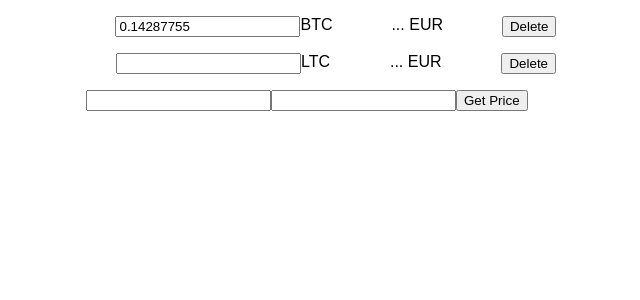
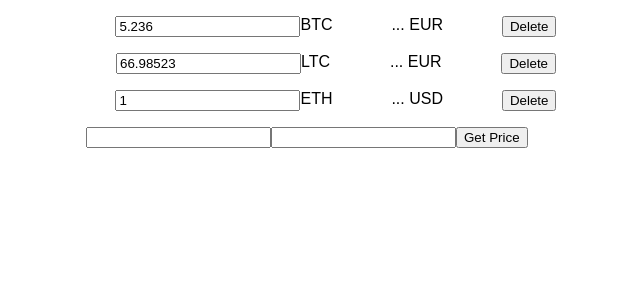
Before and after one commit to jenovs/mobx-playground, a React (Create React App) app: page / in a window 1280 px wide. Shown: the top 300 px of the page, without its empty margins (304-944 px from the left). Built offline with nearby package versions, Linux system fonts and the light colour scheme; no server answers.

Commit message:
Fix bug with 0.0 input

```diff
--- a/src/NumInput.tsx
+++ b/src/NumInput.tsx
@@ -21,7 +21,7 @@
 
     this.inputVal = (e.target as HTMLInputElement).value;
 
-    data!.addAmount(id, this.inputVal === '' ? -1 : Number(this.inputVal));
+    data!.addAmount(id, !isNaN(Number(this.inputVal)) ? this.inputVal : '');
     this.amount = this.props.data!.amountById(this.props.id);
   };
 
@@ -30,8 +30,8 @@
     e.preventDefault();
     const { data, id } = this.props;
 
-    if (this.amount <= 0) {
-      data!.addAmount(id, 1);
+    if (Number(this.amount) <= 0) {
+      data!.addAmount(id, '1');
     }
 
     this.amount = data!.amountById(id);
@@ -45,7 +45,6 @@
 
   render() {
     const { amount, handleChange, handleSubmit, inputRef } = this;
-    const formatValue = (val: number) => (val === -1 ? '' : String(val));
 
     return (
       <form onSubmit={handleSubmit} noValidate={true}>
@@ -53,7 +52,7 @@
           data-testid="num-input"
           ref={inputRef}
           type="number"
-          value={formatValue(amount)}
+          value={amount}
           onClick={e => (e.target as HTMLInputElement).select()}
           onChange={handleChange}
           onBlur={handleSubmit}
--- a/src/Store.ts
+++ b/src/Store.ts
@@ -12,7 +12,7 @@
   id: number;
   from: string;
   to: string;
-  amount: number;
+  amount: string;
 }
 
 class AppState {
@@ -20,8 +20,9 @@
   id = 2;
   @observable
   pairs: IPairs[] = [
-    { id: 0, from: 'BTC', to: 'EUR', amount: 0.14287755 },
-    { id: 1, from: 'LTC', to: 'EUR' },
+    { id: 0, from: 'BTC', to: 'EUR', amount: '5.236' },
+    { id: 1, from: 'LTC', to: 'EUR', amount: '66.98523' },
+    { id: 42, from: 'ETH', to: 'USD', amount: '1' },
   ];
   @observable prices = {};
   refreshToken = setTimeout(() => {
@@ -69,7 +70,7 @@
   }
 
   @action
-  addAmount = (id: number, amount: number) => {
+  addAmount = (id: number, amount: string) => {
     const idx = this.pairs.findIndex(pair => pair.id === id);
 
     if (idx === -1) {
@@ -85,7 +86,7 @@
       id: this.id++,
       from: from.trim().toUpperCase(),
       to: to.trim().toUpperCase(),
-      amount: 1,
+      amount: '1',
     });
   };
 
```
Also changed, not shown: 2 other files (tests, documents, lock files or other folders).
